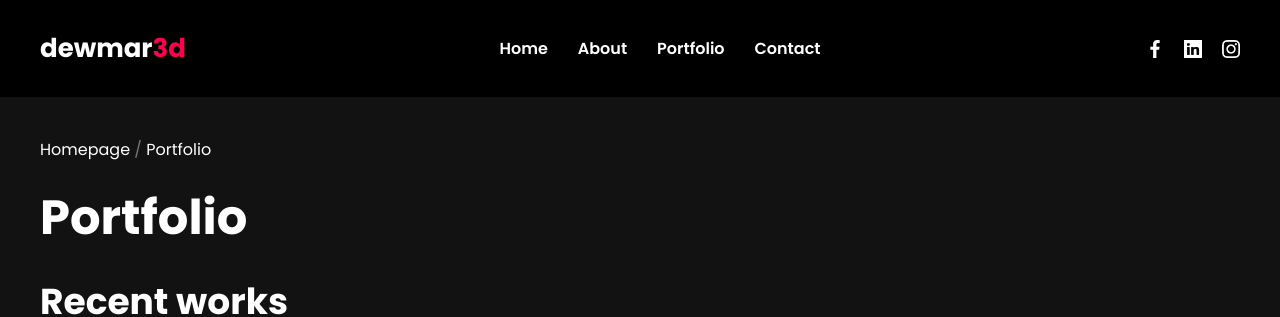
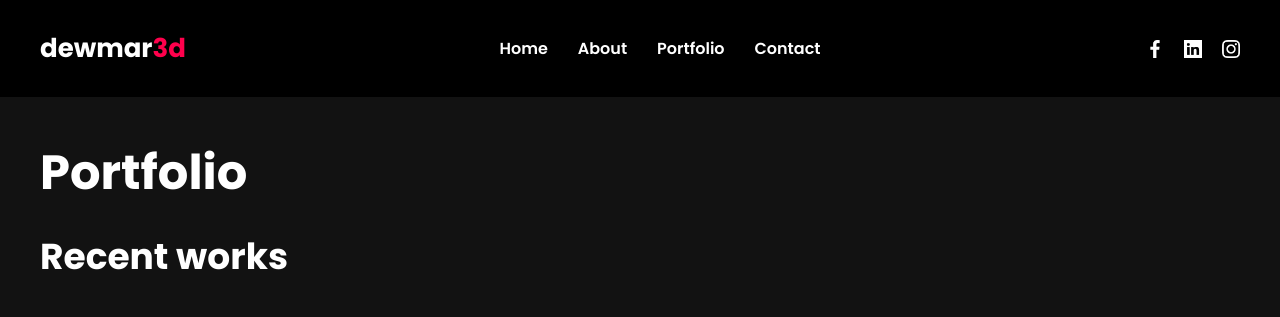
Before and after one commit to Dewmar/Dewmar.github.io, a plain HTML site: page PORTFOLIO.html in a window 1280 px wide. Shown: the top 317 px of the page. Drawn offline with Linux system fonts and the light colour scheme.

Commit message:
Update PORTFOLIO.html

```diff
--- a/PORTFOLIO.html
+++ b/PORTFOLIO.html
@@ -27,9 +27,7 @@
     </header>
     <main>
         <section class="about">
-            <div class="breadcrumb">
-                <a href="HOMEPAGE.html">Homepage</a> / <a href="PORTFOLIO.html">Portfolio</a>
-            </div>
+
             <h1>Portfolio</h1>
             <h2>Recent works</h2>
             <div class="portfolio-items">
```
